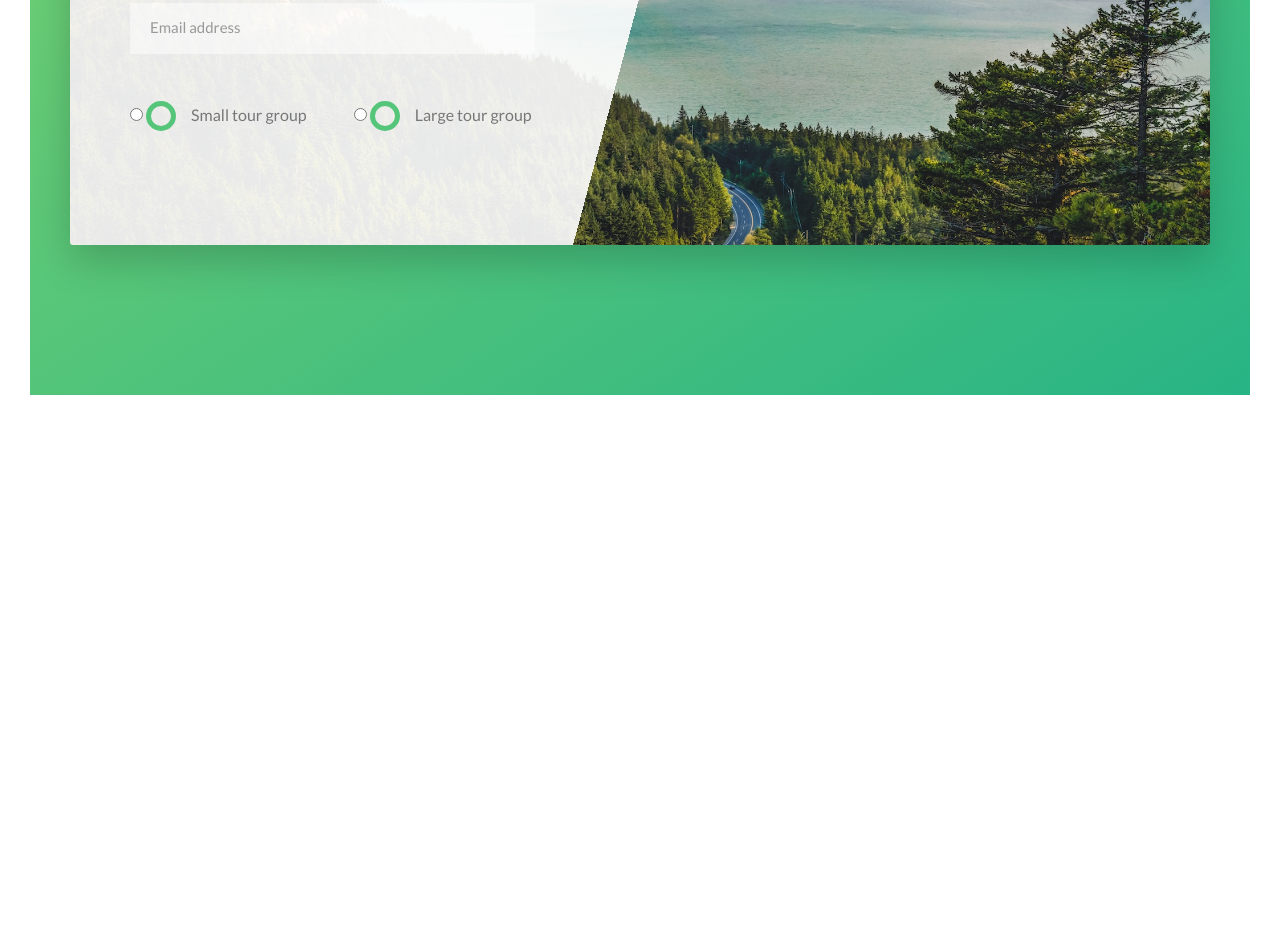
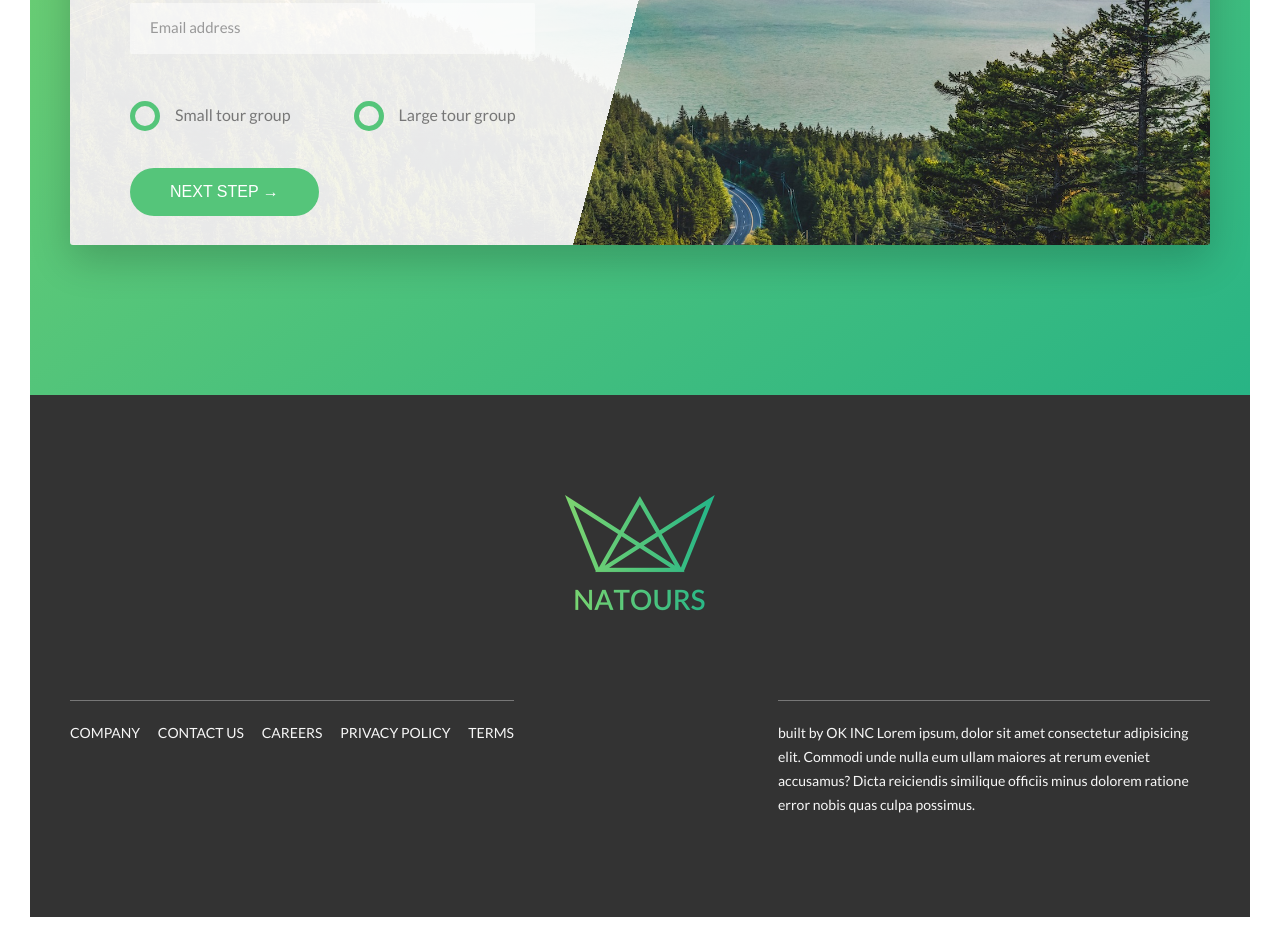
Before and after one commit to urikoffman/natours-project, a website: page index.html in a window 1280 px wide. Shown: the part 4761-5708 px from the top of the page. Before the commit the page ends 5186 px from the top, so only its background shows below. Drawn offline with Linux system fonts and the light colour scheme.

Commit message:
footer section last updates

```diff
--- a/index.html
+++ b/index.html
@@ -27,9 +27,12 @@
             <a href="#" class="btn btn--white btn--animated">Discover our tours</a>
         </div>
     </header>
+    <main>
         <section class="section-about">
             <div class="u-center-text u-margin-bottom-lg">
-            <h2 class="heading-secondary">excitig tours for advanturous people</h2>
+                <h2 class="heading-secondary">
+                    excitig tours for advanturous people
+                </h2>
             </div>
             <div class="row">
                 <div class="col-1-of-2">
@@ -88,7 +91,9 @@
                 <div class="col-1-of-4">
                     <div class="feature-box">
                         <i class="feature-box__icon icon-basic-heart"></i>
-                    <h3 class="heading-tertiary u-margin-bottom-sm">live healthier</h3>
+                        <h3 class="heading-tertiary u-margin-bottom-sm">
+                            live healthier
+                        </h3>
                         <p class="feature-box__text">
                             Lorem, ipsum dolor sit amet consectetur adipisicing elit. Nam, odio distinctio est error voluptate asperiores hic. . Nemo veritatis iste voluptas enim?
                         </p>
@@ -214,13 +219,15 @@
               <figcaption class="story__caption">marry smith</figcaption>
             </figure>
             <div class="story-text">
-            <h3 class="heading-tertiary u-margin-bottom-sm">best week ever</h3>
+              <h3 class="heading-tertiary u-margin-bottom-sm">
+                best week ever
+              </h3>
               <p>
-              Lorem ipsum dolor sit, amet consectetur adipisicing elit. Maxime,
-              eaque laudantium? Vero repudiandae voluptas ut vel expedita
-              commodi accusantium eveniet nulla, odio sit quaerat soluta illo
-              nemo ea fugiat pariatur?30 Lorem ipsum dolor sit, amet consectetur
-              adipisicing elit. Maxime, eaque laudantium?
+                Lorem ipsum dolor sit, amet consectetur adipisicing elit.
+                Maxime, eaque laudantium? Vero repudiandae voluptas ut vel
+                expedita commodi accusantium eveniet nulla, odio sit quaerat
+                soluta illo nemo ea fugiat pariatur?30 Lorem ipsum dolor sit,
+                amet consectetur adipisicing elit. Maxime, eaque laudantium?
               </p>
             </div>
           </div>
@@ -236,11 +243,11 @@
                 amazing tours with great guides
               </h3>
               <p>
-              Lorem ipsum dolor sit, amet consectetur adipisicing elit. Maxime,
-              eaque laudantium? Vero repudiandae voluptas ut vel expedita
-              commodi accusantium eveniet nulla, odio sit quaerat soluta illo
-              nemo ea fugiat pariatur?30 Lorem ipsum dolor sit, amet consectetur
-              adipisicing elit. Maxime, eaque laudantium?
+                Lorem ipsum dolor sit, amet consectetur adipisicing elit.
+                Maxime, eaque laudantium? Vero repudiandae voluptas ut vel
+                expedita commodi accusantium eveniet nulla, odio sit quaerat
+                soluta illo nemo ea fugiat pariatur?30 Lorem ipsum dolor sit,
+                amet consectetur adipisicing elit. Maxime, eaque laudantium?
               </p>
             </div>
           </div>
@@ -302,11 +309,49 @@
                     </label>
                         </div>
                     </div>
+                    <div class="form__group">
+                        <button class="btn btn--green">next step &rarr;</button>
+                    </div>
                     </form>
                 </div>
             </div>
             </div>
         </section>
+    </main>
+    <footer class="footer">
+        <div class="footer__logo-box">
+            <img alt="Full logo" src="img/logo-green-2x.png" class="footer__logo" />
+        </div>
+        <div class="row">
+            <div class="col-1-of-2">
+                <div class="footer__navigation">
+                    <ul class="footer__list">
+                        <li class="footer__item">
+                            <a href="#" class="footer__link">company</a>
+                        </li>
+                        <li class="footer__item">
+                            <a href="#" class="footer__link">contact us</a>
+                        </li>
+                        <li class="footer__item">
+                            <a href="#" class="footer__link">careers</a>
+                        </li>
+                        <li class="footer__item">
+                            <a href="#" class="footer__link">privacy policy</a>
+                        </li>
+                        <li class="footer__item">
+                            <a href="#" class="footer__link">terms</a>
+                        </li>
+                    </ul>
+                </div>
+            </div>
+            <div class="col-1-of-2">
+                <p class="footer__copyright">
+                    built by <a href="#" class="footer__link">OK inc</a> Lorem ipsum, dolor sit amet consectetur adipisicing elit. Commodi unde nulla eum ullam maiores at rerum eveniet accusamus? Dicta reiciendis similique officiis minus dolorem ratione
+                    error nobis quas culpa possimus.
+                </p>
+            </div>
+        </div>
+    </footer>
     <!-- <section class="grid-test">
         <div class="row">
             <div class="col-1-of-2">col-1-of-2</div>
--- a/sass/abstracts/_variables.scss
+++ b/sass/abstracts/_variables.scss
@@ -7,6 +7,7 @@ $color-grey-light-1: #f7f7f7;
 $color-grey-light-2: #eee;
 $color-grey-dark-1: #777;
 $color-grey-dark-2: #999;
+$color-grey-dark-3: #333;
 $color-white: #fff;
 $color-black: #000;
 $color-secondary-light: #ffb900;
--- a/sass/base/_utilities.scss
+++ b/sass/base/_utilities.scss
@@ -1,23 +1,23 @@
 .u-center-text {
-    text-align: center;
+    text-align: center !important;
 }
 
 .u-margin-bottom-lg {
-    margin-bottom: 8rem;
+    margin-bottom: 8rem !important;
 }
 
 .u-margin-bottom-md {
-    margin-bottom: 4rem;
+    margin-bottom: 4rem !important;
 }
 
 .u-margin-bottom-sm {
-    margin-bottom: 1.5rem;
+    margin-bottom: 1.5rem !important;
 }
 
 .u-margin-top-lg {
-    margin-top: 8rem;
+    margin-top: 8rem !important;
 }
 
 .u-margin-top-xl {
-    margin-top: 10rem;
+    margin-top: 10rem !important;
 }
--- a/sass/components/_form.scss
+++ b/sass/components/_form.scss
@@ -43,6 +43,9 @@
         width: 49%;
         display: inline-block;
     }
+    &__radio-input {
+        display: none;
+    }
     &__radio-label {
         font-size: $default-font-size;
         cursor: pointer;
@@ -60,16 +63,20 @@
         top: -0.4rem;
         &::after {
             content: "";
-            position: absolute;
             display: block;
             height: 1.3rem;
             width: 1.3rem;
             border-radius: 50%;
+            position: absolute;
             top: 50%;
             left: 50%;
             transform: translate(-50%, -50%);
             background-color: $color-primary;
             opacity: 0;
+            transition: opacity 0.2s;
         }
     }
+    &__radio-input:checked~&__radio-label &__radio-button::after {
+        opacity: 1;
+    }
 }
--- /dev/null
+++ b/sass/layout/_footer.scss
@@ -0,0 +1,51 @@
+.footer {
+    background-color: $color-grey-dark-3;
+    padding: 10rem 0;
+    font-size: 1.4rem;
+    color: $color-grey-light-1;
+    &__logo-box {
+        text-align: center;
+        margin-bottom: 8rem;
+    }
+    &__logo {
+        width: 15rem;
+        height: auto;
+    }
+    &__navigation {
+        border-top: 1px solid $color-grey-dark-1;
+        padding-top: 2rem;
+        display: inline-block;
+    }
+    &__list {
+        list-style: none;
+    }
+    &__item {
+        display: inline-block;
+        &:not(:last-child) {
+            margin-right: 1.5rem;
+        }
+    }
+    &__link {
+        &:link,
+        &:visited {
+            color: $color-grey-light-1;
+            background-color: $color-grey-dark-3;
+            text-decoration: none;
+            text-transform: uppercase;
+            display: inline-block;
+            transition: all.25;
+        }
+        &:hover,
+        &:active {
+            color: $color-primary;
+            box-shadow: 0 2rem 2rem rgba($color: #000000, $alpha: 0.4);
+            transform: scale(1.02) rotate(4.32deg);
+        }
+    }
+    &__copyright {
+        border-top: 1px solid $color-grey-dark-1;
+        padding-top: 2rem;
+        width: 80%;
+        float: right;
+    }
+}
--- a/sass/main.scss
+++ b/sass/main.scss
@@ -14,4 +14,5 @@
 @import "./components/story";
 @import "./layout/header";
 @import "./layout/grid";
+@import "./layout/footer";
 @import "./pages/home";
```
Also changed, not shown: css/style.css. Lines whose indentation alone changed are shown as unchanged.
